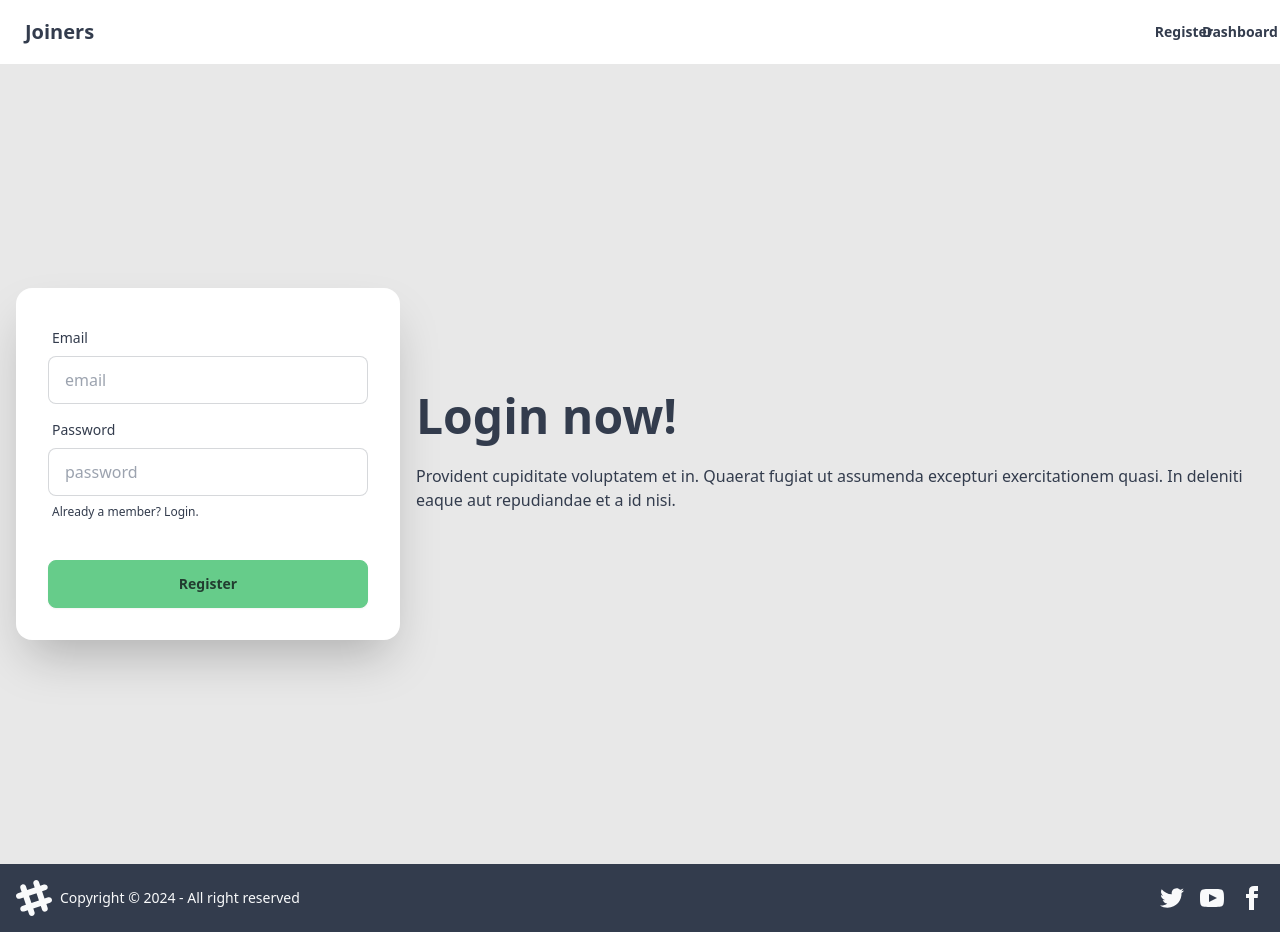
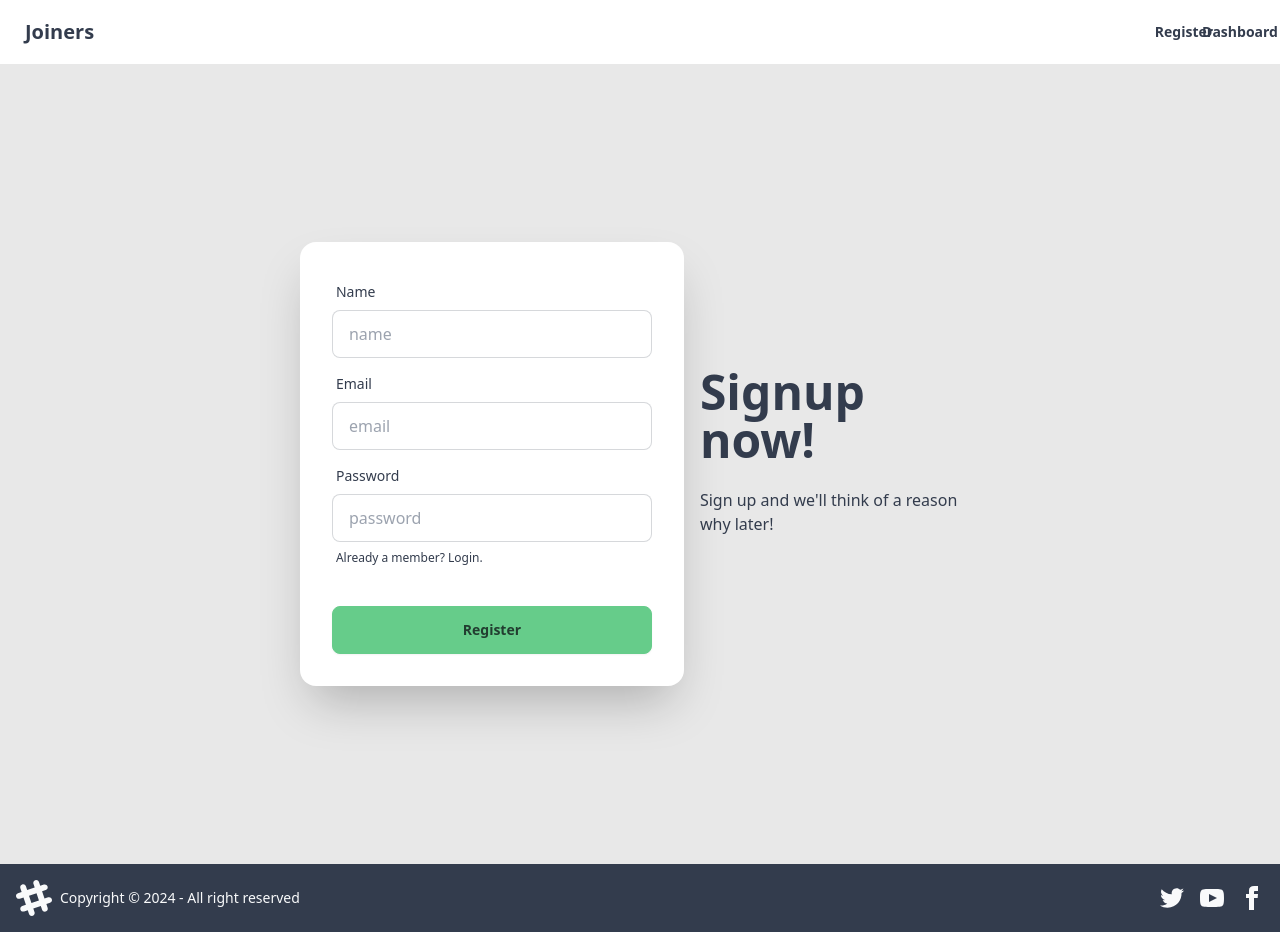
Before and after one commit to chukalicious/routes, a React (Vite) app: page /register in a window 1280 px wide. Built offline with nearby package versions, Linux system fonts and the light colour scheme.

Commit message:
chore: Add login functionality and components for user login

```diff
--- a/src/App.jsx
+++ b/src/App.jsx
@@ -3,6 +3,7 @@ import MainLayout from "./layouts/MainLayout";
 import Home from "./components/Home"
 import About from "./pages/About";
 import RegisterContainer from "./components/register";
+import LoginContainer from "./components/login";
 import DashboardWrapper from "./components/dashboard";
 import ProfileWrapper from "./components/profile";
 import { Route, createBrowserRouter, createRoutesFromElements, RouterProvider } from "react-router-dom"
@@ -15,6 +16,7 @@ const App = () => {
         <Route path="/" element={<Home />} />
         <Route path="about" element={<About />} />
         <Route path="register" element={<RegisterContainer />} />
+        <Route path="login" element={<LoginContainer />} />
         <Route path="dashboard" element={<DashboardWrapper />} />
         <Route path="profile/:id" element={<ProfileWrapper />} />
         <Route path="*" element={<h1>404</h1>} />
--- /dev/null
+++ b/src/components/login/LoginContainer.jsx
@@ -0,0 +1,10 @@
+import React from 'react'
+import LoginForm from './LoginForm'
+
+const LoginContainer = () => {
+    return (
+        <LoginForm />
+    )
+}
+
+export default LoginContainer
--- /dev/null
+++ b/src/components/login/LoginForm.jsx
@@ -0,0 +1,9 @@
+import React from 'react'
+
+const LoginForm = () => {
+    return (
+        <div>LoginForm</div>
+    )
+}
+
+export default LoginForm
--- /dev/null
+++ b/src/components/login/index.jsx
@@ -0,0 +1,4 @@
+import LoginContainer from "./LoginContainer";
+
+
+export default LoginContainer;
--- a/src/components/register/RegisterContainer.jsx
+++ b/src/components/register/RegisterContainer.jsx
@@ -10,6 +10,7 @@ const RegisterContainer = () => {
     const port = 8080
     const navigate = useNavigate()
     const [registration, setRegistration] = useState({
+        name: '',
         email: '',
         password: ''
     })
@@ -40,17 +41,12 @@ const RegisterContainer = () => {
                 console.log(error)
             })
         setRegistration({
+            name: '',
             email: '',
             password: ''
         })
         checkSuccess()
-
-
-
-
     }
-
-
 
 
     return (
--- a/src/components/register/registerForm.jsx
+++ b/src/components/register/registerForm.jsx
@@ -1,4 +1,5 @@
 import React from 'react'
+import { Link } from 'react-router-dom'
 
 const RegisterForm = ({ registration, handleChange, handleSubmit }) => {
 
@@ -7,11 +8,17 @@ const RegisterForm = ({ registration, handleChange, handleSubmit }) => {
         <div className="hero min-h-screen bg-base-200">
             <div className="hero-content flex-col lg:flex-row-reverse">
                 <div className="text-center lg:text-left">
-                    <h1 className="text-5xl font-bold">Login now!</h1>
-                    <p className="py-6">Provident cupiditate voluptatem et in. Quaerat fugiat ut assumenda excepturi exercitationem quasi. In deleniti eaque aut repudiandae et a id nisi.</p>
+                    <h1 className="text-5xl font-bold">Signup now!</h1>
+                    <p className="py-6">Sign up and we'll think of a reason why later!</p>
                 </div>
                 <div className="card shrink-0 w-full max-w-sm shadow-2xl bg-base-100">
                     <form className="card-body" onSubmit={handleSubmit}>
+                        <div className="form-control">
+                            <label className="label">
+                                <span className="label-text">Name</span>
+                            </label>
+                            <input name='name' type="text" value={registration.name} onChange={handleChange} placeholder="name" className="input input-bordered" required />
+                        </div>
                         <div className="form-control">
                             <label className="label">
                                 <span className="label-text">Email</span>
@@ -24,7 +31,7 @@ const RegisterForm = ({ registration, handleChange, handleSubmit }) => {
                             </label>
                             <input type="password" name="password" onChange={handleChange} value={registration.password} placeholder="password" className="input input-bordered" required />
                             <label className="label">
-                                <a href="#" className="label-text-alt link link-hover">Already a member? Login. </a>
+                                <Link to="/login" className="label-text-alt link link-hover">Already a member? Login. </Link>
                             </label>
                         </div>
                         <div className="form-control mt-6">
```
